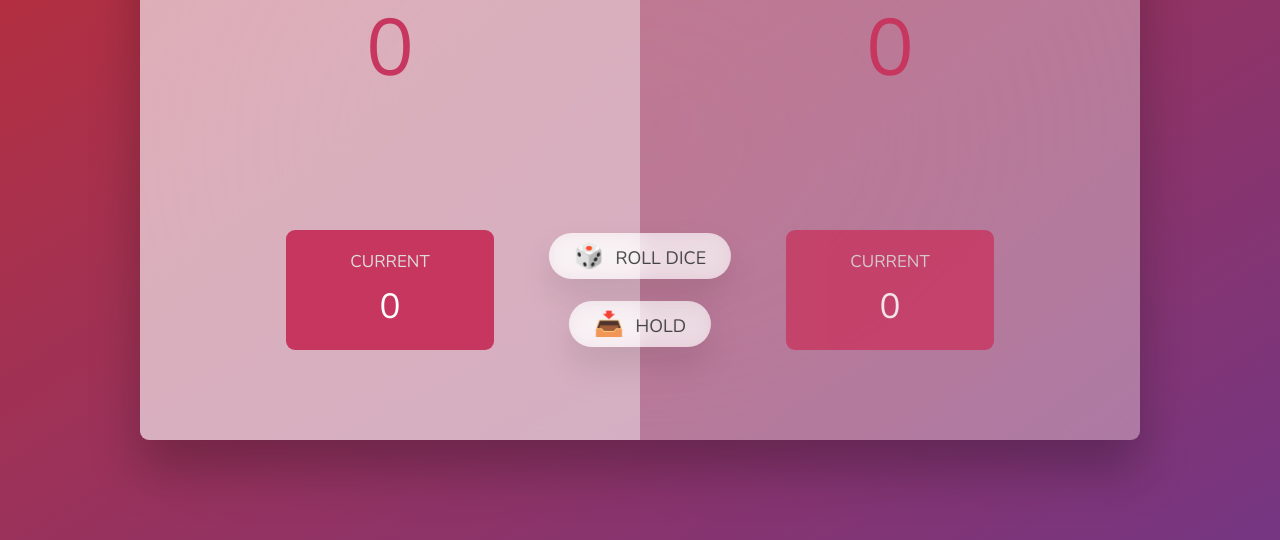
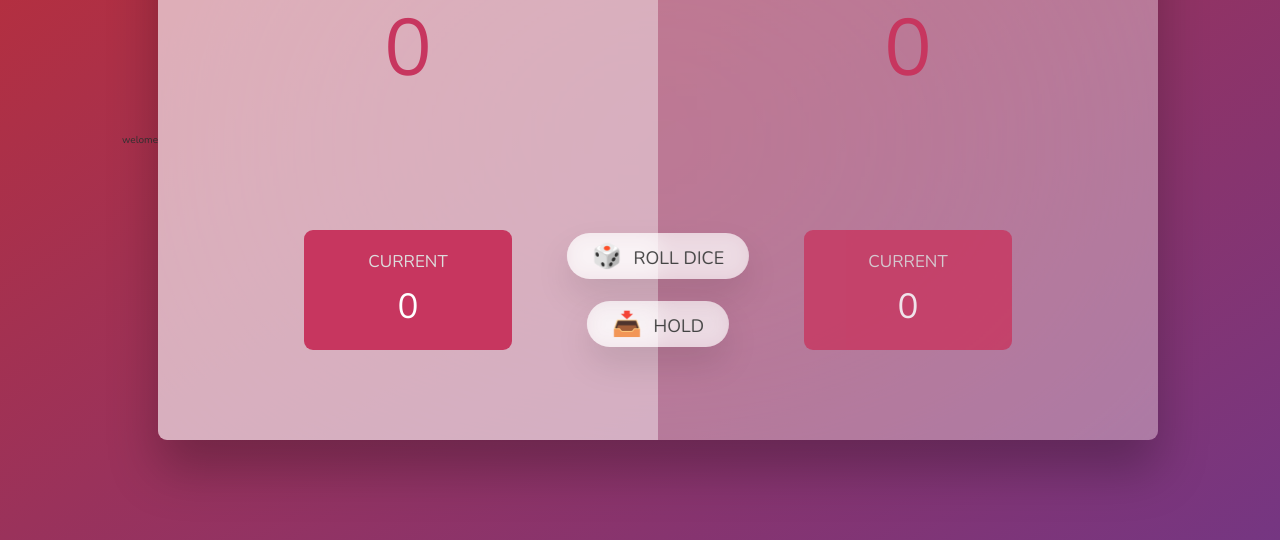
Before and after one commit to Naji-moradi/game, a plain HTML site: page index.html in a window 1280 px wide. Shown: the part 260-800 px from the top of the page. Drawn offline with nearby package versions, Linux system fonts and the light colour scheme.

Commit message:
this is game

```diff
--- a/index.html
+++ b/index.html
@@ -8,6 +8,7 @@
     <title>Pig Game</title>
   </head>
   <body>
+    welome
     <main>
       <section class="player player--0 player--active">
         <h2 class="name" id="name--0">Player 1</h2>
```
